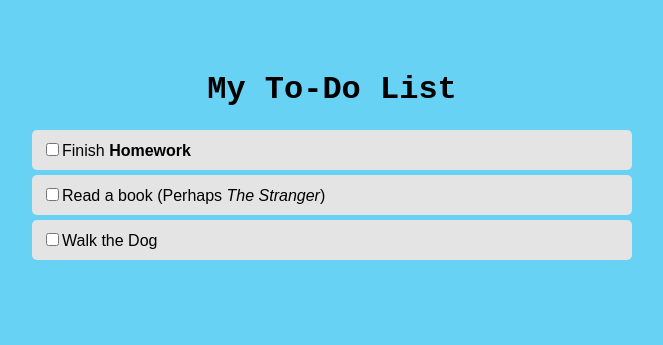
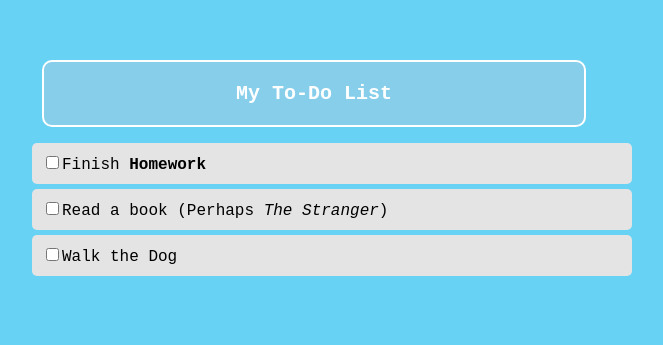
Before and after one commit to Halila2727/ToDoList, a plain HTML site: page index.html in a window 1280 px wide. Shown: the whole page, without its empty margins (308-971 px from the left). Drawn offline with Linux system fonts and the light colour scheme.

Commit message:
completed static to-do list

```diff
--- a/index.html
+++ b/index.html
@@ -7,7 +7,7 @@
     <link rel="stylesheet" type="text/css" href="style.css">
 </head>
 <body>
-    <h1>My To-Do List</h1>
+    <h1 id="todo-list">My To-Do List</h1>
     <ul>
         <li><input type="checkbox">Finish <b>Homework</b></li>
         <li><input type="checkbox">Read a book (Perhaps <i>The Stranger</i>)</li>
--- a/style.css
+++ b/style.css
@@ -6,14 +6,40 @@ body {
     background-color:rgb(104, 210, 245); /* Change the background color */
 }
 
-h1 {
+#todo-list {
+    /* Center-aligns text within the to-do list */
     text-align: center;
-    font-family: 'Courier New', Courier, monospace; /* Change the font family to Arial, sans-serif */
+    /* Sets the background color to sky blue */
+    background-color: skyblue;
+    /* Sets the text color to white */
+    color: white;
+    /* Sets the font type to Arial (default is sans-serif) */
+    font-family: 'Courier New', Courier, monospace;
+    /* Sets the font size to 20 pixels */
+    font-size: 20px;
+    /* Makes the text appear bold */
+    font-weight: bold;
+    /* Adds 20 pixels of padding on all sides */
+    padding: 20px;
+    /* Adds 10 pixels of margin on all sides */
+    margin: 10px;
+    /* Adds a solid border with 2 pixels thickness and white color */
+    border: 2px solid white;
+    /* Rounds the corners of the border with a radius of 10 pixels */
+    border-radius: 10px;
+    /* Sets the maximum width to 500 pixels */
+    max-width: 500px;
+}
+
+#todo-list:hover {
+    /* Changes the text color to coral when you hover over the list */
+    color: coral;
 }
 
 ul {
     list-style-type: none;
     padding: 0;
+    font-family: 'Courier New', Courier, monospace;
 }
 
 li {
```
